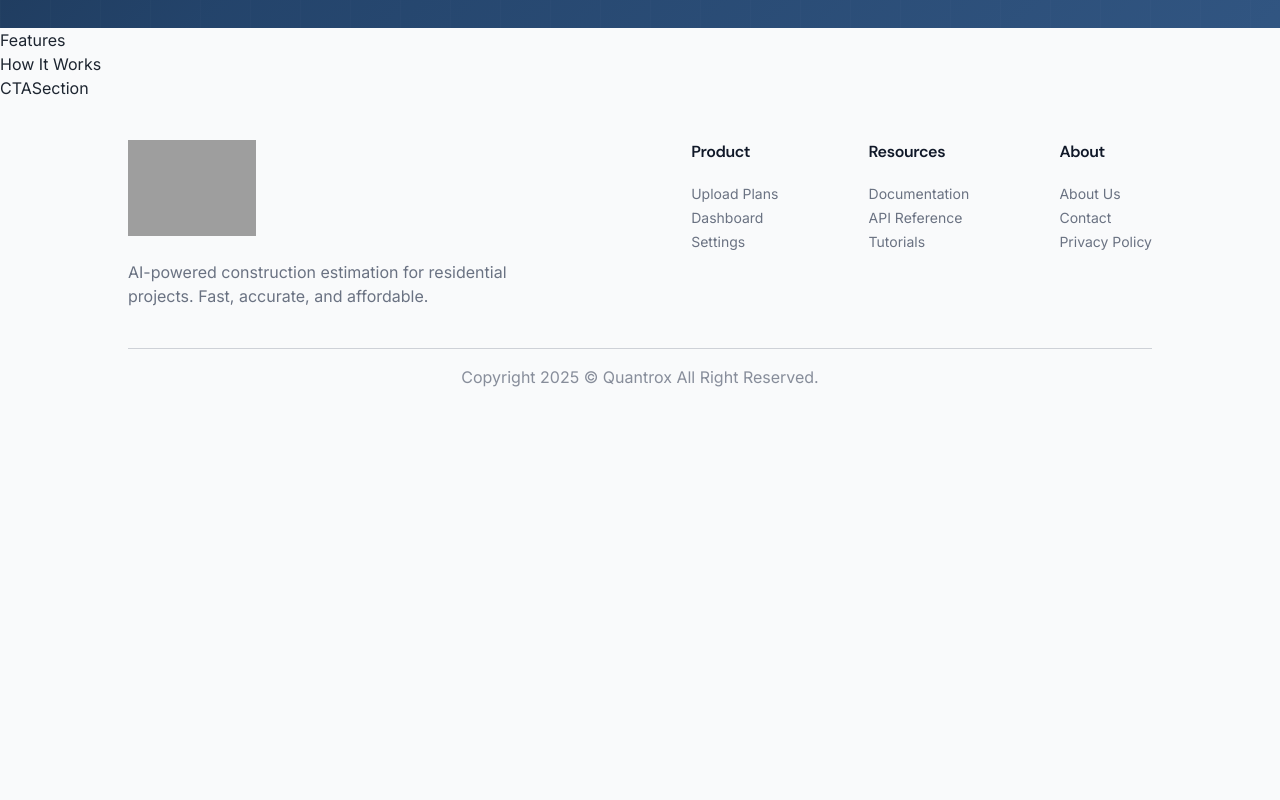
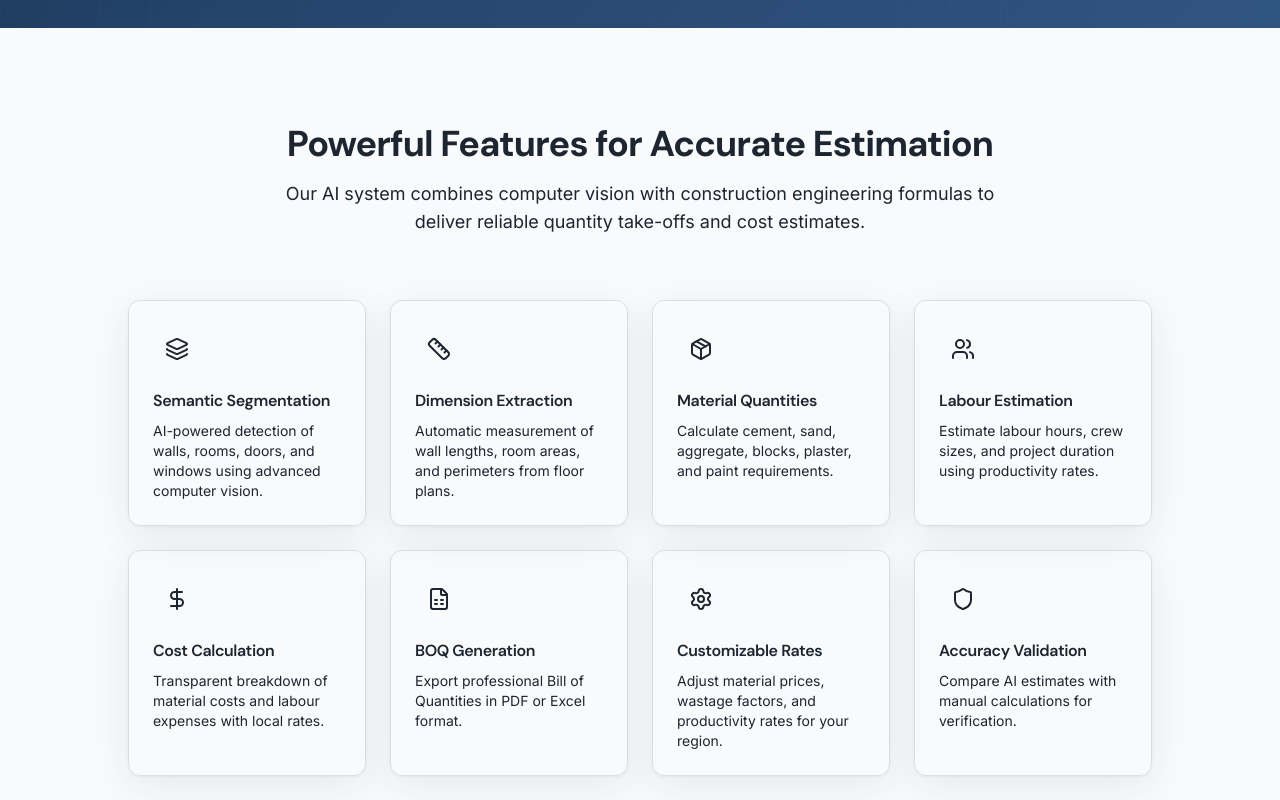
Before and after one commit to DNWijewardana/Quantrox-MERN, a React (Vite) app in the folder frontend/: page / in a window 1280 px wide. Shown: the part 920-1720 px from the top of the page. Before the commit the page ends 1325 px from the top, so only its background shows below. Built offline with nearby package versions, Linux system fonts and the light colour scheme; grey boxes are pictures that could not be loaded.

Commit message:
Created Feature Section

```diff
--- a/frontend/src/components/home/FeaturesSection.jsx
+++ b/frontend/src/components/home/FeaturesSection.jsx
@@ -1,11 +1,106 @@
-import React from 'react'
+import React from "react";
+import {
+  Layers,
+  Ruler,
+  Package,
+  Users,
+  DollarSign,
+  FileSpreadsheet,
+  Settings,
+  Shield,
+} from "lucide-react";
 
-const FeaturesSection = () => {
+const features = [
+  {
+    icon: <Layers className="h-6 w-6" />,
+    title: "Semantic Segmentation",
+    description:
+      "AI-powered detection of walls, rooms, doors, and windows using advanced computer vision.",
+  },
+  {
+    icon: <Ruler className="h-6 w-6" />,
+    title: "Dimension Extraction",
+    description:
+      "Automatic measurement of wall lengths, room areas, and perimeters from floor plans.",
+  },
+  {
+    icon: <Package className="h-6 w-6" />,
+    title: "Material Quantities",
+    description:
+      "Calculate cement, sand, aggregate, blocks, plaster, and paint requirements.",
+  },
+  {
+    icon: <Users className="h-6 w-6" />,
+    title: "Labour Estimation",
+    description:
+      "Estimate labour hours, crew sizes, and project duration using productivity rates.",
+  },
+  {
+    icon: <DollarSign className="h-6 w-6" />,
+    title: "Cost Calculation",
+    description:
+      "Transparent breakdown of material costs and labour expenses with local rates.",
+  },
+  {
+    icon: <FileSpreadsheet className="h-6 w-6" />,
+    title: "BOQ Generation",
+    description:
+      "Export professional Bill of Quantities in PDF or Excel format.",
+  },
+  {
+    icon: <Settings className="h-6 w-6" />,
+    title: "Customizable Rates",
+    description:
+      "Adjust material prices, wastage factors, and productivity rates for your region.",
+  },
+  {
+    icon: <Shield className="h-6 w-6" />,
+    title: "Accuracy Validation",
+    description:
+      "Compare AI estimates with manual calculations for verification.",
+  },
+];
+
+export function FeaturesSection() {
   return (
-    <div>
-      Features
-    </div>
-  )
+    <section className="py-24 bg-background px-6 md:px-16 lg:px-24 xl:px-32">
+      <div className="container mx-auto">
+        {/* Heading */}
+        <div className="text-center max-w-3xl mx-auto mb-16">
+          <h2 className="text-3xl md:text-4xl font-bold text-foreground mb-4">
+            Powerful Features for Accurate Estimation
+          </h2>
+          <p className="text-lg text-muted-foreground">
+            Our AI system combines computer vision with construction engineering formulas
+            to deliver reliable quantity take-offs and cost estimates.
+          </p>
+        </div>
+
+        {/* Feature Grid */}
+        <div className="grid md:grid-cols-2 lg:grid-cols-4 gap-6">
+          {features.map((feature, index) => (
+            <div
+              key={feature.title}
+              className="group p-6 rounded-xl bg-card border border-border hover:border-accent/50 shadow-card hover:shadow-lg transition-all duration-300 hover:-translate-y-1"
+              style={{ animationDelay: `${index * 50}ms` }}
+            >
+              <div className="flex h-12 w-12 items-center justify-center rounded-lg bg-primary/10 text-primary group-hover:bg-accent/20 group-hover:text-accent transition-colors mb-4">
+                {feature.icon}
+              </div>
+
+              <h3 className="font-semibold text-foreground mb-2">
+                {feature.title}
+              </h3>
+
+              <p className="text-sm text-muted-foreground">
+                {feature.description}
+              </p>
+            </div>
+          ))}
+        </div>
+      </div>
+    </section>
+  );
 }
 
-export default FeaturesSection
+export default FeaturesSection;
```
